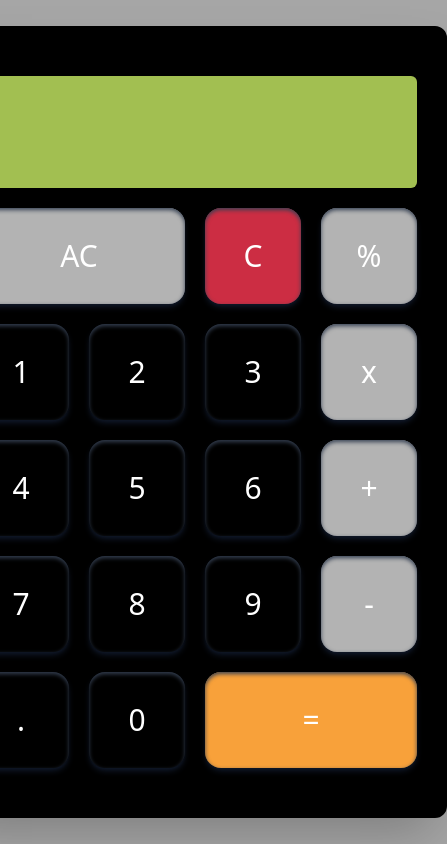
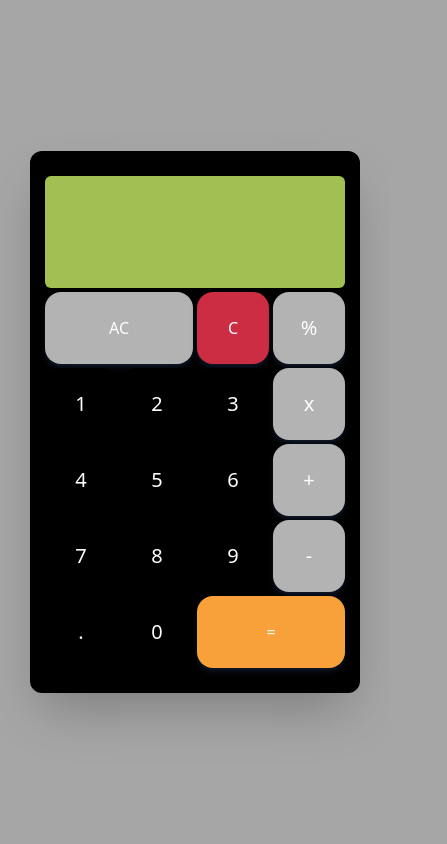
Before and after one commit to AliceSBulhoes/Calculator, a React (Vite) app: page / in a window 390 px wide. Shown: the whole page, 447 px wide, since content can reach past the window. Built offline with nearby package versions, Linux system fonts and the light colour scheme.

Commit message:
Creating responsiveness in the calculator

```diff
--- a/src/App.jsx
+++ b/src/App.jsx
@@ -9,13 +9,13 @@ function App() {
 
   return (
     <>
-      <div className="grid gridPersonalizeRow gridPersonalizeCol border-y-[50px] border-x-[30px] rounded-xl bg-black gap-5 shadow-2xl">
+      <div className="grid gridPersonalizeRow gridPersonalizeCol lg:border-y-[50px] border-y-[25px] lg:border-x-[30px] border-x-[15px] rounded-xl bg-black shadow-2xl gap-1 lg:gap-5">
         <div className="col-span-4 bg-[#a2bf51] flex flex-col items-end justify-around p-2 break-all rounded-md">
-          <div className="text-[#ffffffa3] text-md">{formart(prevOperation)} {operation}</div>
-          <div className="text-white text-4xl">{formart(curOperation) || "" }</div>
+          <div className="text-[#ffffffa3] md:text-md text-sm">{formart(prevOperation)} {operation}</div>
+          <div className="text-white sm:text-4xl text-2xl">{formart(curOperation) || "" }</div>
         </div>
-        <button onClick={() => dispatch({type: ACTIONS.CLEAR})} className="btn-big text-3xl bg-[#b3b3b3] text-white inset-shadow-sm inset-shadow-gray-700 rounded-2xl shadow-md shadow-gray-900 hover:inset-shadow-gray-900 hover:shadow-black duration-250 hover:scale-98 ease-in">AC</button>
-        <button onClick={() => dispatch({type: ACTIONS.DELETE_DIGIT})} className="text-3xl bg-[#cc2d43] text-white inset-shadow-sm inset-shadow-gray-700 rounded-2xl shadow-md shadow-gray-900 hover:inset-shadow-gray-900 hover:shadow-black duration-250 hover:scale-98 ease-in">C</button>
+        <button onClick={() => dispatch({type: ACTIONS.CLEAR})} className="btn-big sm:text-3xl md:text-xl bg-[#b3b3b3] text-white sm:inset-shadow-sm inset-shadow-gray-700 rounded-2xl shadow-md shadow-gray-900 hover:inset-shadow-gray-900 hover:shadow-black duration-250 hover:scale-98 ease-in">AC</button>
+        <button onClick={() => dispatch({type: ACTIONS.DELETE_DIGIT})} className="sm:text-3xl md:text-xl bg-[#cc2d43] text-white sm:inset-shadow-sm inset-shadow-gray-700 rounded-2xl shadow-md shadow-gray-900 hover:inset-shadow-gray-900 hover:shadow-black duration-250 hover:scale-98 ease-in">C</button>
         <BtnOp opCalc="%" dispatch={dispatch}/>
         <BtnNum isNum numCalc="1" dispatch={dispatch}/>
         <BtnNum isNum numCalc="2" dispatch={dispatch}/>
@@ -31,7 +31,7 @@ function App() {
         <BtnOp opCalc="-" dispatch={dispatch}/>
         <BtnNum numCalc="." dispatch={dispatch}/>
         <BtnNum isNum numCalc="0" dispatch={dispatch}/>
-        <button onClick={() => dispatch({type: ACTIONS.EVALUATE})} className="btn-big text-3xl bg-[#f8a13a] text-white inset-shadow-sm inset-shadow-gray-700 rounded-2xl shadow-md shadow-gray-900 hover:inset-shadow-gray-900 hover:shadow-black duration-250 hover:scale-98 ease-in">=</button>
+        <button onClick={() => dispatch({type: ACTIONS.EVALUATE})} className="btn-big sm:text-3xl md:text-xl bg-[#f8a13a] text-white sm:inset-shadow-sm inset-shadow-gray-700 rounded-2xl shadow-md shadow-gray-900 hover:inset-shadow-gray-900 hover:shadow-black duration-250 hover:scale-98 ease-in">=</button>
       </div>
     </>
   )
--- a/src/components/BtnNum.jsx
+++ b/src/components/BtnNum.jsx
@@ -3,7 +3,7 @@ import { ACTIONS } from '../utils/calUtils'
 
 const BtnNum = ({numCalc, dispatch}) => {
   return (
-    <button onClick={() => dispatch({type: ACTIONS.ADD_DIGIT, payload: {numCalc}})} className={`inset-shadow-sm bg-black inset-shadow-gray-600" text-3xl text-white inset-shadow-gray-700 rounded-2xl shadow-md shadow-gray-900 hover:inset-shadow-gray-900 hover:shadow-black duration-250 hover:scale-98 ease-in`} >{numCalc}</button>
+    <button onClick={() => dispatch({type: ACTIONS.ADD_DIGIT, payload: {numCalc}})} className={`sm:inset-shadow-sm bg-black inset-shadow-gray-600" sm:text-3xl text-xl text-white inset-shadow-gray-700 rounded-2xl sm:shadow-md shadow-gray-900 hover:inset-shadow-gray-900 hover:shadow-black duration-250 hover:scale-98 ease-in`} >{numCalc}</button>
   )
 }
 
--- a/src/components/BtnOp.jsx
+++ b/src/components/BtnOp.jsx
@@ -4,7 +4,7 @@ import { ACTIONS } from '../utils/calUtils'
 const BtnOp = ({opCalc, isBig, isClear, dispatch}) => {
 
   return (
-    <button onClick={() => dispatch({type: ACTIONS.CHOOSE_OPERATION, payload: {opCalc}})} className={`bg-[#b3b3b3] text-3xl text-white inset-shadow-sm inset-shadow-gray-700 rounded-2xl shadow-md shadow-gray-900 hover:inset-shadow-gray-900 hover:shadow-black duration-250 hover:scale-98 ease-in`} >{opCalc}</button>
+    <button onClick={() => dispatch({type: ACTIONS.CHOOSE_OPERATION, payload: {opCalc}})} className={`bg-[#b3b3b3] sm:text-3xl text-xl text-white sm:inset-shadow-sm inset-shadow-gray-700 rounded-2xl shadow-md shadow-gray-900 hover:inset-shadow-gray-900 hover:shadow-black duration-250 hover:scale-98 ease-in`} >{opCalc}</button>
   )
 }
 
--- a/src/index.css
+++ b/src/index.css
@@ -17,6 +17,7 @@
   .gridPersonalizeRow{
     grid-template-rows: minmax(7rem, auto) repeat(5, 6rem);
   }
+
   .gridPersonalizeCol{
     grid-template-columns: repeat(4, 6rem);
   }
@@ -25,4 +26,43 @@
     grid-column: span 2;
   }
 
+  @media (width <= 40rem) {
+    .gridPersonalizeRow{
+      grid-template-rows: minmax(7rem, auto) repeat(5, 5.5rem);
+    }
+
+    .gridPersonalizeCol{
+      grid-template-columns: repeat(4, 5.5rem);
+    }
+  }
+
+  @media (width <= 400px) {
+    .gridPersonalizeRow{
+      grid-template-rows: minmax(7rem, auto) repeat(5, 4.5rem);
+    }
+
+    .gridPersonalizeCol{
+      grid-template-columns: repeat(4, 4.5rem);
+    }
+  }
+
+  @media (width <= 330px) {
+    .gridPersonalizeRow{
+      grid-template-rows: minmax(7rem, auto) repeat(5, 4rem);
+    }
+
+    .gridPersonalizeCol{
+      grid-template-columns: repeat(4, 4rem);
+    }
+  }
+
+  @media (width <= 300px) {
+    .gridPersonalizeRow{
+      grid-template-rows: minmax(7rem, auto) repeat(5, 3rem);
+    }
+
+    .gridPersonalizeCol{
+      grid-template-columns: repeat(4, 3rem);
+    }
+  }
 }
```
